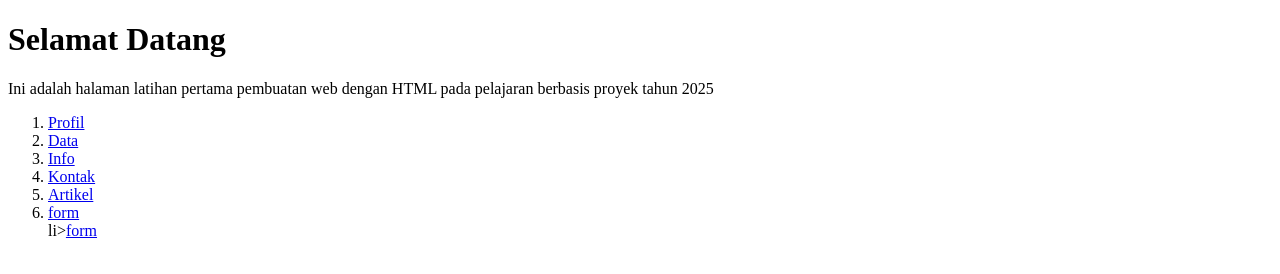
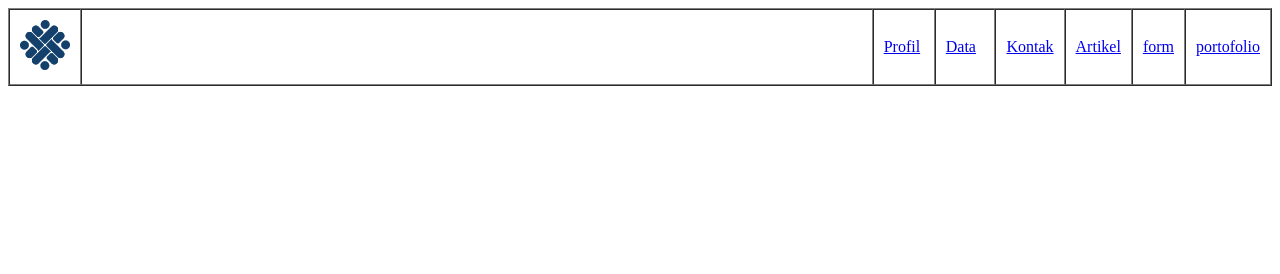
Before and after one commit to dedearifgun/latihan-git-3, a plain HTML site: page index.html in a window 1280 px wide. Drawn offline with Linux system fonts and the light colour scheme.

Commit message:
edit index

```diff
--- a/index.html
+++ b/index.html
@@ -1,3 +1,4 @@
+
 <!DOCTYPE html>
 <html lang="en">
 <head>
@@ -6,20 +7,13 @@
     <title>Index</title>
 </head>
 <body>
-    <h1>Selamat Datang</h1>
-    <p>
-        Ini adalah halaman latihan pertama pembuatan web dengan HTML
-        pada pelajaran berbasis proyek tahun 2025
-    </p>
-
-    <ol>
-            <li><a href="/profil.html">Profil</a></li>
-            <li><a href="/data.html">Data</a></li>
-            <li><a href="/info.html">Info</a></li>
-            <li><a href="/kontak.html">Kontak</a></li>
-            <li><a href="/artikel.html">Artikel</a></li>
-            <li><a href="/form.html">form</a></li>
-            li><a href="/portofolio.html">form</a></li>
-    </ol>
-</body>
-</html>
+    <table width="100%" border="1" cellspacing="0" cellpadding="10">
+        <tr>
+            <td><img src="image/logo.png" alt="My Foto" width="50"></td>
+            <td width="80%"></td>
+            <td width="5%"><a href="/profil.html">Profil</a></td>
+            <td width="5%"><a href="/data.html">Data</a></td>
+            <td width="5%"><a href="/kontak.html">Kontak</a></td>
+            <td width="5%"><a href="/artikel.html">Artikel</a></td>
+            <td width="5%"><a href="/form.html">form</a></td>
+            <td width="5%"><a href="/portofolio.html">portofolio</a></td>
```
